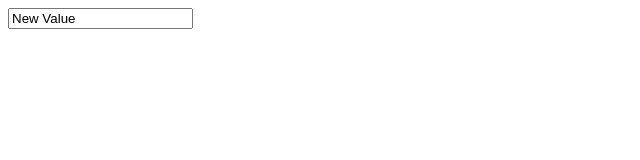
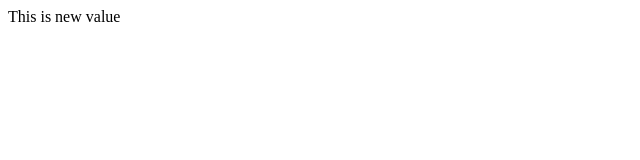
Before and after one commit to kondareddyyaramala/using-same-angular-directive-twice, an Angular app: page / in a window 1280 px wide. Shown: the top 160 px of the page, without its empty margins (0-640 px from the left). Built offline with nearby package versions, Linux system fonts and the light colour scheme.

Commit message:
Added changes to change the content dynamically

```diff
--- a/src/app/app.module.ts
+++ b/src/app/app.module.ts
@@ -4,13 +4,13 @@ import { NgModule } from '@angular/core';
 import { AppRoutingModule } from './app-routing.module';
 import { AppComponent } from './app.component';
 import { ChildComponent } from './child/child.component';
-import { OneDirective } from './one.directive';
+import { ChangeContentDirective } from './one.directive';
 
 @NgModule({
   declarations: [
     AppComponent,
     ChildComponent,
-    OneDirective
+    ChangeContentDirective
   ],
   imports: [
     BrowserModule,
--- a/src/app/child/child.component.html
+++ b/src/app/child/child.component.html
@@ -1 +1,3 @@
-<input value="Idhi adey" dir/>
+<!-- <input value="Idhi adey" dir/> -->
+
+<div changeContentDir> This is original content </div>
--- a/src/app/one.directive.ts
+++ b/src/app/one.directive.ts
@@ -1,16 +1,17 @@
 import { Directive, ElementRef, Renderer2 } from '@angular/core';
 
 @Directive({
-  selector: '[dir]'
+  selector: '[changeContentDir]'
 })
-export class OneDirective {
+export class ChangeContentDirective {
 
-  constructor(private elmRef: ElementRef, private renderer2: Renderer2) {
-    console.log('Directive Initialized')
+  constructor(private elmRef: ElementRef<HTMLElement>,
+    private renderer2: Renderer2) {
   }
 
   ngAfterViewInit(){
-    this.renderer2.setProperty(this.elmRef.nativeElement, 'value', 'New Value');
+    console.log('Children nodes ::: ', this.elmRef.nativeElement.childNodes);
+    this.renderer2.setValue(this.elmRef.nativeElement.childNodes.item(0), 'This is new value');
   }
 
 }
```
